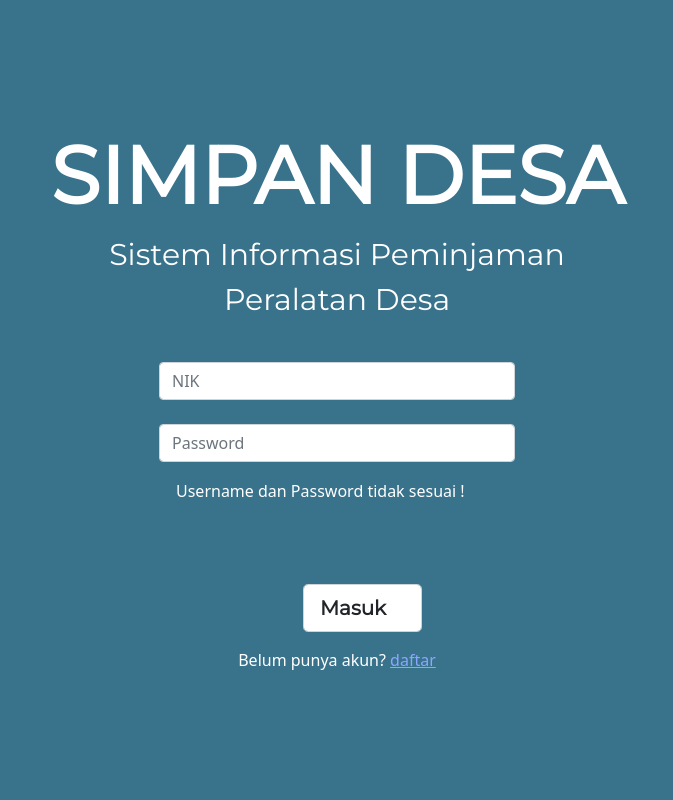
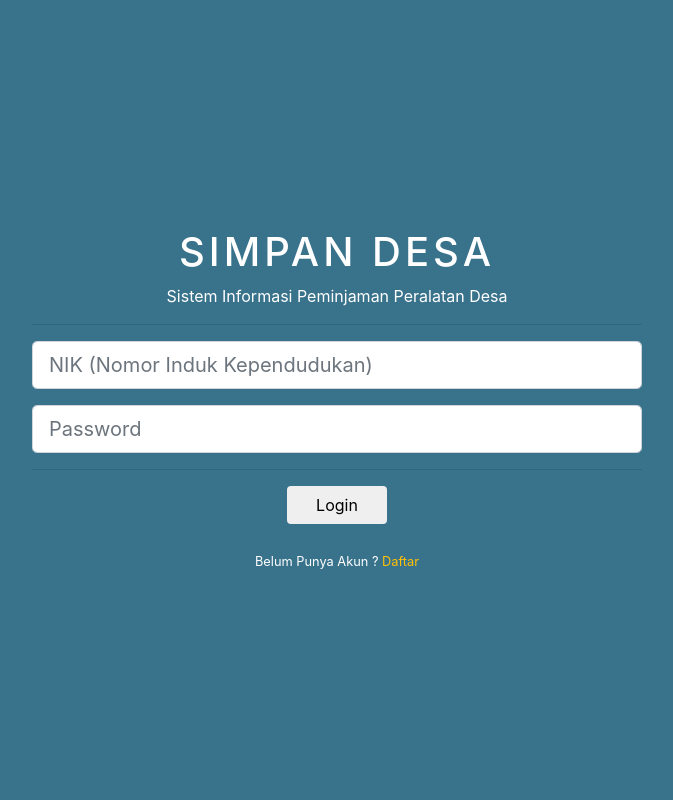
Before and after one commit to mhdnafis/INF312-2021-RI4-SIMPANDESA, a PHP site: page /Sprint2/login.php?pesan=gagal in a window 1280 px wide. Shown: the whole page, without its empty margins (303-976 px from the left). Run offline with PHP 8.4, Linux system fonts and the light colour scheme; the visitor is signed in with stand-in values (Sample User, id 1); some libraries are stand-ins or nearby versions.

Commit message:
Update login.php

```diff
--- a/Sprint2/login.php
+++ b/Sprint2/login.php
@@ -1,57 +1,104 @@
-<!DOCTYPE html>
+<?php
+session_start();
+
+require 'koneksi.php';
+
+if (isset($_POST['submit'])) {
+    $nik = $_POST['nik'];
+    $password = $_POST['password'];
+
+    $sql = "SELECT * FROM user WHERE nik = '$nik'";
+    $query = mysqli_query($koneksi, $sql);
+    $result = mysqli_fetch_assoc($query);
+    if ($result) {
+        if ($result['pass'] == $password) {
+
+            $_SESSION["username"] = $result['nama'];
+            $_SESSION["id_user"] = $result['id_user'];
+            $_SESSION["hak_akses"] = $result['hak_akses'];
+            $_SESSION["login"] = "true";
+
+            if ($result['hak_akses'] == "admin") {
+                header('location: admin.php');
+            } else {
+                header('location: index.php');
+            }
+
+        } else {
+            echo "<script>alert('Password Salah')</script>";
+        }
+    } else {
+        echo "<script>alert('Tidak ada user dengan nik tersebut')</script>";
+    }
+}
+
+?>
+
+<!doctype html>
 <html lang="en">
+
 <head>
+    <meta charset="utf-8">
+    <meta name="viewport" content="width=device-width, initial-scale=1, shrink-to-fit=no">
+    <link rel="stylesheet" href="style.css">
+    <link rel="stylesheet" href="https://stackpath.bootstrapcdn.com/bootstrap/4.1.3/css/bootstrap.min.css"
+        integrity="sha384-MCw98/SFnGE8fJT3GXwEOngsV7Zt27NXFoaoApmYm81iuXoPkFOJwJ8ERdknLPMO" crossorigin="anonymous">
 
-    <meta charset="utf-8">
-    <meta name="viewport" content="width=device-width, initial-scale=1">
+    <script src="https://kit.fontawesome.com/f9069f9455.js" crossorigin="anonymous"></script>
 
-    <link href="https://cdn.jsdelivr.net/npm/bootstrap@5.0.0-beta3/dist/css/bootstrap.min.css" rel="stylesheet" integrity="sha384-eOJMYsd53ii+scO/bJGFsiCZc+5NDVN2yr8+0RDqr0Ql0h+rP48ckxlpbzKgwra6" crossorigin="anonymous">
-    <link href='https://fonts.googleapis.com/css?family=Montserrat' rel='stylesheet'>
-
-    <link rel="icon" href="assets/img/SD.png">
-    <link rel="stylesheet" href="style.css">
-
-    <title>Login</title>
+    <script src="https://code.jquery.com/jquery-3.3.1.slim.min.js"
+        integrity="sha384-q8i/X+965DzO0rT7abK41JStQIAqVgRVzpbzo5smXKp4YfRvH+8abtTE1Pi6jizo" crossorigin="anonymous">
+    </script>
 </head>
 
-  <body class="container" style="background-color:#38728B">
+<body class="d-flex align-items-center" style="background: #38728B; height: 100vh; width: 100%">
 
-    <div class="jumbotron text-center">
-    <h1 class="body fw-bold text-white">SIMPAN DESA</h1>
-    <p class="paragraph text-white">Sistem Informasi Peminjaman<br>Peralatan Desa</p>
+    <div class="content text-white" style="width:100%">
+        <h1 class="text-center" style="letter-spacing: 0.1em;">SIMPAN DESA</h1>
+        <p class="text-center">Sistem Informasi Peminjaman Peralatan Desa</p>
+        <div class="col-md-6 m-auto">
+            <?php if (isset($_GET['status'])) : ?>
+            <?php if ($_GET['status'] == "registered") : ?>
+            <div class="alert alert-warning alert-dismissible fade show" role="alert">
+                <strong>Selamat!</strong> Akun anda telah terdaftar! silahkan login.
+                <button type="button" class="close" data-dismiss="alert" aria-label="Close">
+                    <span aria-hidden="true">&times;</span>
+                </button>
             </div>
-
-        <div class="row justify-content-center">
-            <div class="col-md-6 col-lg-4">
-                <div class="login-wrap p-0">
-                    <form action="cek_login.php" class="signin-form" method="post">
+            <?php endif; ?>
+            <?php endif; ?>
+            <hr>
+            <form action="" method="post">
                 <div class="form-group">
-                            <label for="nik"></label>
-                            <input type="text" name="nik" id="nik" class="form-control" placeholder="NIK" required>
+                    <input type="text" class="form-control form-control-lg" name="nik" id="nik"
+                        placeholder="NIK (Nomor Induk Kependudukan)">
                 </div>
                 <div class="form-group">
-                            <label for="pass"></label>
-                            <input id="password-field" type="password" name="pass" id="pass" class="form-control" placeholder="Password" required>
+                    <input type="password" class="form-control form-control-lg" name="password" id="password"
+                        placeholder="Password">
                 </div>
-                        <?php
-                            if(isset($_GET['pesan'])){
-                                if($_GET['pesan']=="gagal"){
-                                    echo "<div class='alert text-white'>Username dan Password tidak sesuai !</div>";
-                                }
-                            }
-                        ?>
-                        <div class="tombol btn-group justify-content-center">
-                            <button type="submit" name="masuk" class="margin fw-bold form-control btn-white btn-lg mt-5">Masuk</button>
-                        </div>
+                <hr>
+                <center>
+                    <button type="submit" name="submit" class="btn" style="width: 100px">Login</button>
+                    <br>
+                    <br>
+                    <small class="mt-3">Belum Punya Akun ? <a class="text-warning"
+                            href="register.php">Daftar</a></small>
+                </center>
+
+
             </form>
-                    <div class="justify-content-center text-center mt-3">
-                       <p class="text-white"> Belum punya akun? <a href="register.php" style="color: #8ba7ff" class="text-decoration-underline">daftar</a> </p>
-                    </div>
-                </div>
         </div>
     </div>
 
-        <script src="https://cdn.jsdelivr.net/npm/bootstrap@5.0.0-beta3/dist/js/bootstrap.bundle.min.js" integrity="sha384-JEW9xMcG8R+pH31jmWH6WWP0WintQrMb4s7ZOdauHnUtxwoG2vI5DkLtS3qm9Ekf" crossorigin="anonymous"></script>
 
+
+    <script src="https://cdnjs.cloudflare.com/ajax/libs/popper.js/1.14.3/umd/popper.min.js"
+        integrity="sha384-ZMP7rVo3mIykV+2+9J3UJ46jBk0WLaUAdn689aCwoqbBJiSnjAK/l8WvCWPIPm49" crossorigin="anonymous">
+    </script>
+    <script src="https://stackpath.bootstrapcdn.com/bootstrap/4.1.3/js/bootstrap.min.js"
+        integrity="sha384-ChfqqxuZUCnJSK3+MXmPNIyE6ZbWh2IMqE241rYiqJxyMiZ6OW/JmZQ5stwEULTy" crossorigin="anonymous">
+    </script>
 </body>
+
 </html>
```
Lines whose indentation alone changed are shown as unchanged.
